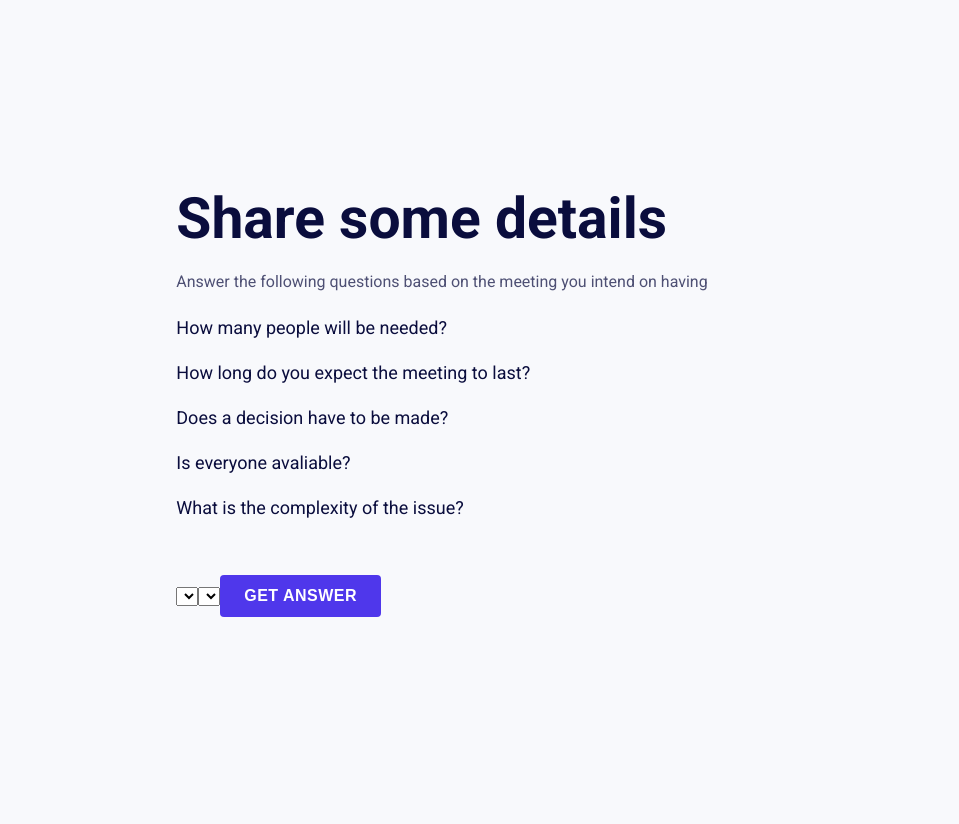
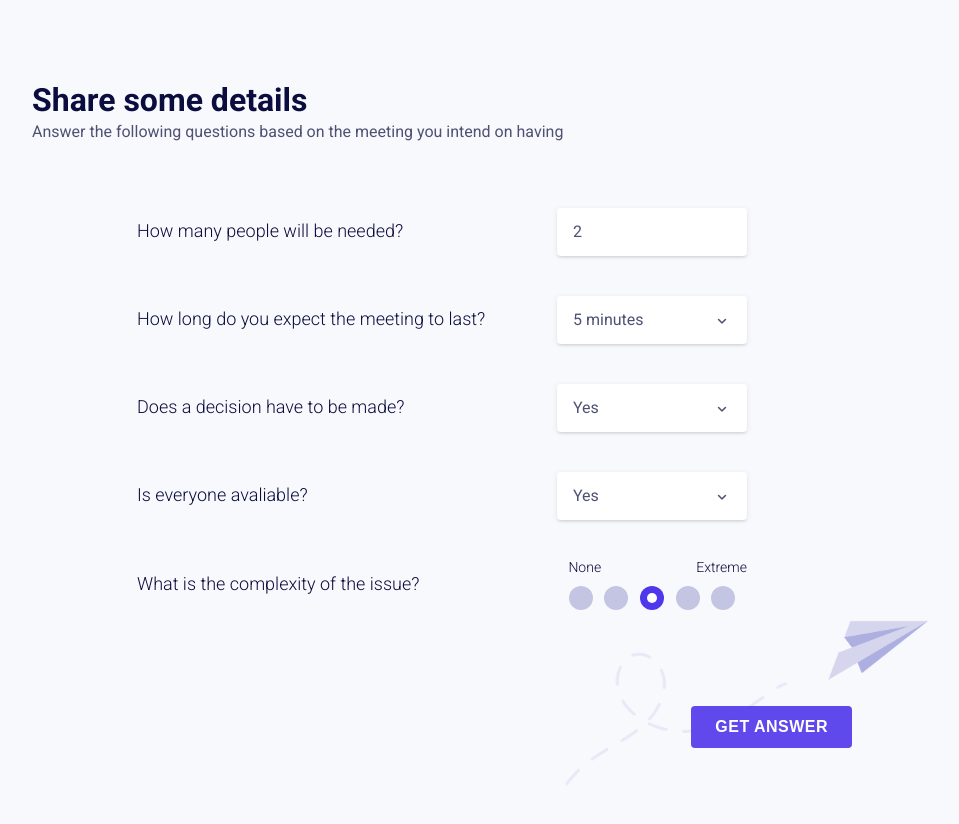
Before and after one commit to catarina-lagrifa/can_it_be_an_email, a Vue app in the folder can_it_be_an_email_vue/: page /share-some-details in a window 1280 px wide. Shown: the top 824 px of the page, without its empty margins (198-1157 px from the left). Before the commit the page ends 800 px from the top, so only its background shows below. Built offline with nearby package versions, Linux system fonts and the light colour scheme.

Commit message:
share some details css done

```diff
--- a/can_it_be_an_email_vue/src/App.vue
+++ b/can_it_be_an_email_vue/src/App.vue
@@ -1,5 +1,7 @@
 <script>
 import { ref, onMounted, onBeforeUnmount } from "vue";
+import { useRouter } from "vue-router";
+
 export default {
   setup() {
     const a11y = ref(true);
@@ -27,18 +29,21 @@ export default {
       window.removeEventListener("resize", resize);
     });
 
+    const { currentRoute } = useRouter();
+
     return {
       a11y,
       windowWidth,
       keyMovement,
       mouseMovement,
       resize,
+      currentRoute,
     };
   },
 };
 </script>
 <template>
-  <div class="main-container">
+  <div class="main-container" :class="currentRoute.name">
     <router-view :a11y="a11y" :windowWidth="windowWidth" />
   </div>
 </template>
@@ -47,6 +52,7 @@ export default {
 .main-container {
   width: inherit;
   height: 100vh;
+  -webkit-box-align: center;
   -ms-flex-align: center;
   align-items: center;
   display: -webkit-box;
@@ -56,6 +62,9 @@ export default {
   -webkit-box-direction: normal;
   -ms-flex-direction: column;
   flex-direction: column;
+}
+
+.main-container.home {
   -webkit-box-pack: center;
   -ms-flex-pack: center;
   justify-content: center;
--- a/can_it_be_an_email_vue/src/assets/stylesheets/button.css
+++ b/can_it_be_an_email_vue/src/assets/stylesheets/button.css
@@ -7,6 +7,7 @@ button {
   -webkit-border-radius: 4px;
   border-radius: 4px;
   color: var(--color-white);
+  cursor: pointer;
   display: -webkit-inline-box;
   display: -ms-inline-flexbox;
   display: inline-flex;
@@ -19,24 +20,26 @@ button {
   margin-top: 32px;
   padding: 12px 24px;
   text-transform: uppercase;
+  opacity: 0.9;
 }
 
 button:hover {
-  -webkit-box-shadow: 0px 1px 5px 0px hsla(var(--color-shadow), 0.2),
-    0px 2px 2px 0px hsla(var(--color-shadow), 0.14),
-    0px 3px 1px -2px hsla(var(--color-shadow), 0.12);
-  box-shadow: 0px 1px 5px 0px hsla(var(--color-shadow), 0.2),
-    0px 2px 2px 0px hsla(var(--color-shadow), 0.14),
-    0px 3px 1px -2px hsla(var(--color-shadow), 0.12);
+  -webkit-box-shadow: 0px 2px 4px -1px hsla(var(--color-action-shadow), 0.2),
+    0px 4px 5px 0px hsla(var(--color-action-shadow), 0.14),
+    0px 1px 10px 0px hsla(var(--color-action-shadow), 0.12);
+  box-shadow: 0px 2px 4px -1px hsla(var(--color-action-shadow), 0.2),
+    0px 4px 5px 0px hsla(var(--color-action-shadow), 0.14),
+    0px 1px 10px 0px hsla(var(--color-action-shadow), 0.12);
+  opacity: 1;
   outline: none !important;
 }
 
 button:focus,
 button:active {
-  -webkit-box-shadow: 0px 0px 5px 0px hsla(var(--color-shadow), 0.2),
-    0px 1px 2px 0px hsla(var(--color-shadow), 0.14),
-    0px 2px 1px -2px hsla(var(--color-shadow), 0.12);
-  box-shadow: 0px 0px 5px 0px hsla(var(--color-shadow), 0.2),
-    0px 1px 2px 0px hsla(var(--color-shadow), 0.14),
-    0px 2px 1px -2px hsla(var(--color-shadow), 0.12);
+  -webkit-box-shadow: 0px 1px 5px 0px hsla(var(--color-action-shadow), 0.2),
+    0px 2px 2px 0px hsla(var(--color-action-shadow), 0.14),
+    0px 3px 1px -2px hsla(var(--color-action-shadow), 0.12);
+  box-shadow: 0px 1px 5px 0px hsla(var(--color-action-shadow), 0.2),
+    0px 2px 2px 0px hsla(var(--color-action-shadow), 0.14),
+    0px 3px 1px -2px hsla(var(--color-action-shadow), 0.12);
 }
--- a/can_it_be_an_email_vue/src/assets/stylesheets/type.css
+++ b/can_it_be_an_email_vue/src/assets/stylesheets/type.css
@@ -67,6 +67,7 @@ p.bold {
 
 input {
   background-color: var(--color-white);
+  border: none;
   -webkit-border-radius: 4px;
   border-radius: 4px;
   -webkit-box-shadow: 0px 1px 5px 0px hsla(var(--color-shadow), 0.2),
@@ -75,6 +76,7 @@ input {
   box-shadow: 0px 1px 5px 0px hsla(var(--color-shadow), 0.2),
     0px 2px 2px 0px hsla(var(--color-shadow), 0.14),
     0px 3px 1px -2px hsla(var(--color-shadow), 0.12);
+  box-sizing: border-box;
   color: var(--color-type-medium);
   font-family: "Roboto", "Helvetica", Arial, sans-serif;
   font-size: 1rem;
@@ -82,8 +84,6 @@ input {
   line-height: 1.5rem;
   padding: 12px 16px;
   vertical-align: middle;
-  text-align: right;
-  width: inherit;
   white-space: nowrap;
 }
 
@@ -98,11 +98,22 @@ input:hover {
 
 input:active,
 input:focus {
-  background-color: var(--color-action-disabled);
+  background-color: var(--color-active-background);
   -webkit-box-shadow: 0px 1px 5px 0px hsla(var(--color-action-shadow), 0.2),
     0px 2px 2px 0px hsla(var(--color-action-shadow), 0.14),
     0px 3px 1px -2px hsla(var(--color-action-shadow), 0.12);
   box-shadow: 0px 1px 5px 0px hsla(var(--color-action-shadow), 0.2),
     0px 2px 2px 0px hsla(var(--color-action-shadow), 0.14),
     0px 3px 1px -2px hsla(var(--color-action-shadow), 0.12);
+  color: var(--color-type-dark);
 }
+
+input::-webkit-outer-spin-button,
+input::-webkit-inner-spin-button {
+  -webkit-appearance: none;
+  margin: 0;
+}
+
+input[type="number"] {
+  -moz-appearance: textfield;
+}
--- a/can_it_be_an_email_vue/src/components/Checkbox.vue
+++ b/can_it_be_an_email_vue/src/components/Checkbox.vue
@@ -10,9 +10,9 @@ export default {
   setup(props, { emit }) {
     const options = ref([0, 1, 2, 3, 4]);
 
-    const select = (val) = {
-      emit('update:modelValue', val)
-    }
+    const select = (val) => {
+      emit("update:modelValue", val);
+    };
 
     return { options, select };
   },
@@ -21,16 +21,21 @@ export default {
 
 <template>
   <div class="checkbox-wrapper">
+    <div class="checkbox-label">
+      <label>None</label>
+      <label>Extreme</label>
+    </div>
+    <div class="checkbox-container">
       <div
         v-for="opt in options"
         :key="opt"
+        class="checkbox"
         @click="select(opt)"
         @keydown.enter="select(opt)"
       >
-      <label v-if="opt == 0">None</label>
-      <label v-else-if="opt == options.length - 1">Extreme</label>
-      <div class="checkbox" :class="{ selected: modelValue == opt }">
+        <div class="checkbox-selector" :class="{ selected: modelValue == opt }">
           <div class="circle"></div>
+        </div>
       </div>
     </div>
   </div>
@@ -38,6 +43,30 @@ export default {
 
 <style scoped>
 .checkbox-wrapper {
+  position: relative;
+  width: var(--grid-column-2);
+}
+
+.checkbox-label {
+  -webkit-box-align: center;
+  -ms-flex-align: center;
+  align-items: center;
+  display: -webkit-box;
+  display: -ms-flexbox;
+  display: flex;
+  -webkit-box-pack: justify;
+  -ms-flex-pack: justify;
+  justify-content: space-between;
+  padding-left: 6%;
+}
+
+.checkbox-label label {
+  font-size: 0.875rem;
+  margin-bottom: 8px;
+}
+
+.checkbox-container {
+  -webkit-box-align: center;
   -ms-flex-align: center;
   align-items: center;
   display: -webkit-box;
@@ -46,41 +75,57 @@ export default {
   -webkit-box-pack: space-evenly;
   -ms-flex-pack: space-evenly;
   justify-content: space-evenly;
-  position: relative;
 }
 
-.checkbox-wrapper label {
-  font-size: 0.875rem;
-  margin-bottom: 8px;
+.checkbox {
+  display: -webkit-box;
+  display: -ms-flexbox;
+  display: flex;
+  -webkit-box-orient: vertical;
+  -webkit-box-direction: normal;
+  -ms-flex-direction: column;
+  flex-direction: column;
+  -webkit-box-pack: center;
+  -ms-flex-pack: center;
+  justify-content: center;
 }
 
-.checkbox-wrapper .checkbox {
+.checkbox-selector {
+  -webkit-box-align: center;
+  -ms-flex-align: center;
+  align-items: center;
   background-color: var(--color-action-disabled);
   -webkit-border-radius: 50%;
   border-radius: 50%;
+  display: -webkit-box;
+  display: -ms-flexbox;
+  display: flex;
+  -webkit-box-pack: center;
+  -ms-flex-pack: center;
+  justify-content: center;
   height: 24px;
   width: 24px;
 }
 
-.checkbox-wrapper .checkbox * {
+.checkbox-selector * {
   cursor: pointer;
 }
 
-.checkbox-wrapper .checkbox.selected {
+.checkbox-selector.selected {
   background-color: var(--color-action);
 }
 
-.checkbox-wrapper .checkbox.selected .circle {
+.checkbox-selector.selected .circle {
   background-color: var(--color-white);
   -webkit-border-radius: 50%;
   border-radius: 50%;
   display: none;
-  height: 8px;
-  width: 8px;
+  height: 10px;
+  width: 10px;
 }
 
-.checkbox-wrapper .checkbox:hover .circle,
-.checkbox-wrapper .checkbox.selected .circle {
+.checkbox-selector:hover .circle,
+.checkbox-selector.selected .circle {
   display: block;
 }
 </style>
--- a/can_it_be_an_email_vue/src/components/Selector.vue
+++ b/can_it_be_an_email_vue/src/components/Selector.vue
@@ -15,7 +15,9 @@ export default {
     const optionRefs = ref([]);
     const focusedIdx = ref(null);
     const showDropdown = ref(false);
-    const selectedRef = ref(null);
+    const selectedRef = computed(() => {
+      return props.options?.find((f) => f.value == props.modelValue);
+    });
 
     const setOptionRef = (el) => {
       if (el) optionRefs.value.push(el);
@@ -102,7 +104,7 @@ export default {
   <div
     class="selector-wrapper"
     :class="{ active: showDropdown }"
-    v-click-outside="closeDropdown"
+    @mouseleave="closeDropdown"
   >
     <div class="selector">
       <div
@@ -112,7 +114,7 @@ export default {
         :aria-labelledby="`${id}_dropdown ${id}_selector`"
         :aria-expanded="showDropdown"
         :id="`${id}_selector`"
-        class="selector-text"
+        class="selector-label"
         :class="{ 'a11y-focus': a11y }"
         @keyup.up.prevent="previousOption"
         @keyup.down.prevent="nextOption"
@@ -121,10 +123,10 @@ export default {
         @click="toggleDropdown"
       >
         <p>
-          {{ selectedRef.text }}
+          {{ selectedRef.label }}
         </p>
-        <span class="selector-arrow material-icons-rounded">
-          {{ showDropdown ? "keyboard_arrow_down" : "keyboard_arrow_up" }}
+        <span class="selector-arrow material-icons-round">
+          {{ showDropdown ? "keyboard_arrow_up" : "keyboard_arrow_down" }}
         </span>
       </div>
       <ul
@@ -156,7 +158,7 @@ export default {
           @click.stop.prevent="selectOption(opt)"
         >
           <p>
-            {{ opt.text }}
+            {{ opt.label }}
           </p>
         </li>
       </ul>
@@ -167,23 +169,43 @@ export default {
 <style scoped>
 .selector-wrapper {
   position: relative;
+  width: var(--grid-column-2);
+}
+
+.selector {
+  width: inherit;
 }
 
 .selector * {
   cursor: pointer;
 }
 
-.selector-text {
+.selector-label {
   -webkit-box-align: center;
   -ms-flex-align: center;
   align-items: center;
+  background-color: var(--color-white);
+  -webkit-border-radius: 4px;
+  border-radius: 4px;
+  -webkit-box-shadow: 0px 1px 5px 0px hsla(var(--color-shadow), 0.2),
+    0px 2px 2px 0px hsla(var(--color-shadow), 0.14),
+    0px 3px 1px -2px hsla(var(--color-shadow), 0.12);
+  box-shadow: 0px 1px 5px 0px hsla(var(--color-shadow), 0.2),
+    0px 2px 2px 0px hsla(var(--color-shadow), 0.14),
+    0px 3px 1px -2px hsla(var(--color-shadow), 0.12);
+  box-sizing: border-box;
   display: -webkit-inline-box;
   display: -ms-inline-flexbox;
   display: inline-flex;
-  padding-right: 16px;
+  -webkit-box-pack: justify;
+  -ms-flex-pack: justify;
+  justify-content: space-between;
+  padding: 12px 16px;
+  white-space: nowrap;
+  width: inherit;
 }
 
-.selector-text:hover {
+.selector-label:hover {
   -webkit-box-shadow: 0px 1px 5px 0px hsla(var(--color-action-shadow), 0.2),
     0px 2px 2px 0px hsla(var(--color-action-shadow), 0.14),
     0px 3px 1px -2px hsla(var(--color-action-shadow), 0.12);
@@ -192,23 +214,64 @@ export default {
     0px 3px 1px -2px hsla(var(--color-action-shadow), 0.12);
 }
 
-.selector-text:active {
+.selector-label:active {
   background-color: var(--color-action-disabled);
 }
 
 .selector-arrow {
   color: var(--color-type-medium);
+  font-size: 1.125rem;
   margin-left: 16px;
   transform: translateY(1px);
 }
 
 .dropdown {
+  background-color: var(--color-white);
+  -webkit-border-radius: 4px;
+  border-radius: 4px;
   -webkit-box-shadow: 0px 1px 5px 0px hsla(var(--color-action-shadow), 0.2),
     0px 2px 2px 0px hsla(var(--color-action-shadow), 0.14),
     0px 3px 1px -2px hsla(var(--color-action-shadow), 0.12);
   box-shadow: 0px 1px 5px 0px hsla(var(--color-action-shadow), 0.2),
     0px 2px 2px 0px hsla(var(--color-action-shadow), 0.14),
     0px 3px 1px -2px hsla(var(--color-action-shadow), 0.12);
+  margin: 0;
+  max-height: calc(var(--layout-column-2) * 0.5);
+  overflow-y: auto;
+  padding: 5px;
+  position: absolute;
+  transform: translateY(1px);
+  width: inherit;
+  white-space: nowrap;
   z-index: 10;
 }
+
+.dropdown * {
+  cursor: pointer;
+}
+
+.dropdown li {
+  margin-bottom: 8px;
+  padding: 8px 16px 8px 12px;
+}
+
+.dropdown li:last-child {
+  margin-bottom: 0;
+}
+
+.dropdown li.selected p {
+  color: var(--color-type-dark);
+  font-weight: 500;
+}
+
+.dropdown li:hover,
+.dropdown li.focused {
+  border-radius: 3px;
+  background-color: var(--color-action-background);
+}
+
+.dropdown li:hover p,
+.dropdown li.focused p {
+  color: var(--color-action-hover);
+}
 </style>
--- a/can_it_be_an_email_vue/src/router/index.js
+++ b/can_it_be_an_email_vue/src/router/index.js
@@ -4,12 +4,12 @@ import Home from "../views/Home.vue";
 const routes = [
   {
     path: "/",
-    name: "Home",
+    name: "home",
     component: Home,
   },
   {
     path: "/share-some-details",
-    name: "Share some details",
+    name: "share",
     // route level code-splitting
     // this generates a separate chunk (about.[hash].js) for this route
     // which is lazy-loaded when the route is visited.
--- a/can_it_be_an_email_vue/src/views/ShareSomeDetails.vue
+++ b/can_it_be_an_email_vue/src/views/ShareSomeDetails.vue
@@ -1,25 +1,249 @@
+<script>
+import { ref, computed } from "vue";
+import { useRouter } from "vue-router";
+import Selector from "@/components/Selector";
+import Checkbox from "@/components/Checkbox";
+
+export default {
+  name: "share",
+  components: {
+    Selector,
+    Checkbox,
+  },
+  props: {
+    a11y: Boolean,
+    windowWidth: Number,
+  },
+  setup(props) {
+    const orientation = computed(() => {
+      if (props.windowWidth < 1024) return "columns";
+      else "rows";
+    });
+
+    const wrapperSizing = computed(() => {
+      if (props.windowWidth < 768) {
+        return "grid-column-1";
+      } else if (props.windowWidth >= 768 && props.windowWidth < 1024) {
+        return "grid-column-4";
+      } else if (props.windowWidth >= 1024 && props.windowWidth < 1280) {
+        return "grid-column-6";
+      } else {
+        return "grid-column-8";
+      }
+    });
+
+    const formSizing = computed(() => {
+      if (props.windowWidth < 768) {
+        return "grid-column-1";
+      } else if (props.windowWidth >= 768 && props.windowWidth < 1280) {
+        return "grid-column-2";
+      } else {
+        return "grid-column-6";
+      }
+    });
+
+    const imageSizing = computed(() => {
+      if (props.windowWidth < 768) {
+        return "grid-column-1";
+      } else if (props.windowWidth >= 768 && props.windowWidth < 1280) {
+        return "grid-column-2";
+      } else {
+        return "grid-column-4";
+      }
+    });
+
+    const people = ref(2);
+    const time = ref(5);
+    const decision = ref(true);
+    const available = ref(true);
+    const complexity = ref(2);
+
+    const timeList = ref([
+      { value: 5, label: "5 minutes" },
+      { value: 10, label: "10 minutes" },
+      { value: 15, label: "15 minutes" },
+      { value: 20, label: "20 minutes" },
+      { value: 30, label: "30 minutes" },
+      { value: 45, label: "45 minutes" },
+      { value: 60, label: "60 hour" },
+      { value: 90, label: "90 minutes" },
+      { value: 91, label: "More" },
+    ]);
+
+    const booleanList = ref([
+      { value: true, label: "Yes" },
+      { value: false, label: "No" },
+    ]);
+
+    const runCalculation = () => {};
+
+    const { push } = useRouter();
+
+    const goto = () => {
+      push("/share-some-details");
+    };
+
+    return {
+      orientation,
+      wrapperSizing,
+      formSizing,
+      imageSizing,
+      people,
+      time,
+      decision,
+      available,
+      complexity,
+      timeList,
+      booleanList,
+      runCalculation,
+      goto,
+    };
+  },
+};
+</script>
+
 <template>
-  <div class="about">
-    <h1>Share some details</h1>
-    <p>
-      Answer the following questions based on the meeting you intend on having
-    </p>
-    <h4>How many people will be needed?</h4>
-    <h4>How long do you expect the meeting to last?</h4>
-    <h4>Does a decision have to be made?</h4>
-    <h4>Is everyone avaliable?</h4>
-    <h4>What is the complexity of the issue?</h4>
-    <select>None</select>
-    <select>Extreme</select>
-    <button>GET ANSWER</button>
+  <div class="share-wrapper" :class="wrapperSizing">
+    <div class="header">
+      <h2>Share some details</h2>
+      <p>
+        Answer the following questions based on the meeting you intend on having
+      </p>
+    </div>
+    <form :class="formSizing">
+      <div class="field" :class="orientation">
+        <label for="people">How many people will be needed?</label>
+        <input
+          id="people"
+          v-model="people"
+          type="number"
+          class="grid-column-2"
+        />
+      </div>
+      <div class="field" :class="orientation">
+        <label for="time">How long do you expect the meeting to last?</label>
+        <selector id="time" v-model:modelValue="time" :options="timeList" />
+      </div>
+      <div class="field" :class="orientation">
+        <label for="decision">Does a decision have to be made?</label>
+        <selector
+          id="decision"
+          v-model:modelValue="decision"
+          :options="booleanList"
+        />
+      </div>
+      <div class="field" :class="orientation">
+        <label for="available">Is everyone avaliable?</label>
+        <selector
+          id="available"
+          v-model:modelValue="available"
+          :options="booleanList"
+        />
+      </div>
+      <div class="field" :class="orientation">
+        <label for="complexity">What is the complexity of the issue?</label>
+        <checkbox id="complexity" v-model:modelValue="complexity" />
+      </div>
+    </form>
+    <button
+      role="button"
+      tabindex="0"
+      aria-label="Get answer"
+      :class="{ 'a11y-focus': a11y }"
+      @click="runCalculation"
+      @keydown.enter="runCalculation"
+    >
+      Get answer
+    </button>
+    <div class="plane-wrapper" :class="imageSizing">
+      <img
+        class="plane-path"
+        src="../assets/img/img_plane_path.png"
+        alt="Paper plane"
+      />
+      <img
+        class="plane"
+        src="../assets/img/img_plane.png"
+        alt="Paper plane route traced"
+      />
+    </div>
   </div>
 </template>
 
-<script>
-// @ is an alias to /src
+<style scoped>
+.share-wrapper {
+  -webkit-box-align: center;
+  -ms-flex-align: center;
+  align-items: center;
+  display: -webkit-box;
+  display: -ms-flexbox;
+  display: flex;
+  -webkit-box-orient: vertical;
+  -webkit-box-direction: normal;
+  -ms-flex-direction: column;
+  flex-direction: column;
+  -webkit-box-pack: center;
+  -ms-flex-pack: center;
+  justify-content: center;
+}
 
-export default {
-  name: "Home",
-  components: {},
-};
-</script>
+.header {
+  align-self: flex-start;
+  margin-top: var(--margin-top);
+}
+
+.share-wrapper form {
+  margin: 64px 0;
+}
+
+.field {
+  -webkit-box-align: center;
+  -ms-flex-align: center;
+  align-items: center;
+  display: -webkit-box;
+  display: -ms-flexbox;
+  display: flex;
+  -webkit-box-pack: justify;
+  -ms-flex-pack: justify;
+  justify-content: space-between;
+}
+
+.field:not(:last-child) {
+  margin-bottom: 40px;
+}
+
+.field.columns {
+  -webkit-box-align: start;
+  -ms-flex-align: start;
+  align-items: flex-start;
+}
+
+.field.columns label {
+  margin-bottom: 16px;
+}
+
+.field.columns:not(:last-child) {
+  margin-bottom: 48px;
+}
+
+button {
+  align-self: flex-end;
+}
+
+.plane-wrapper {
+  position: relative;
+  transform: translate(23vw, -18vh);
+  z-index: -1;
+}
+
+.plane {
+  position: absolute;
+  right: 0;
+  top: 0;
+  width: 30%;
+}
+
+.plane-path {
+  width: 70%;
+}
+</style>
```
Also changed, not shown: can_it_be_an_email_vue/src/assets/stylesheets/variables.css (+9 -1 lines), can_it_be_an_email_vue/src/views/Home.vue (+4 -3 lines). Lines whose indentation alone changed are shown as unchanged.
